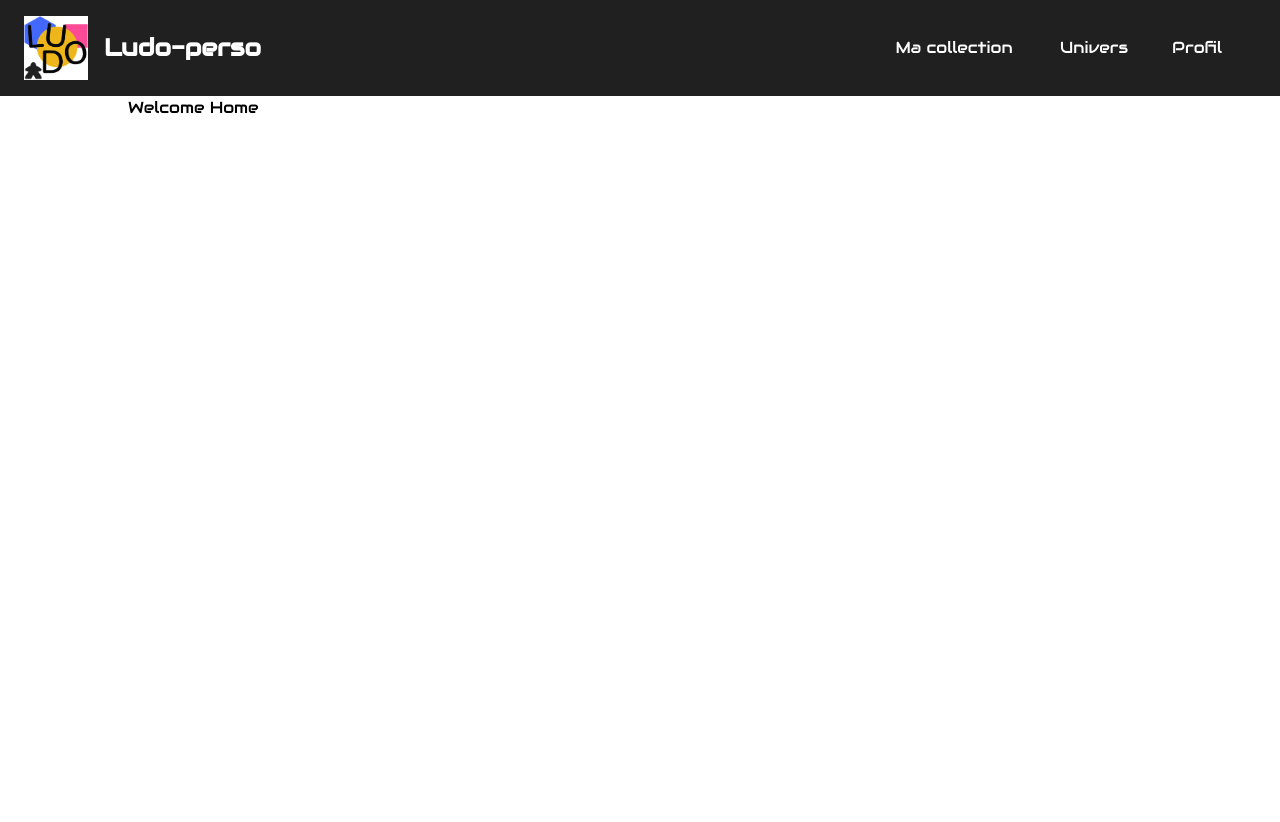
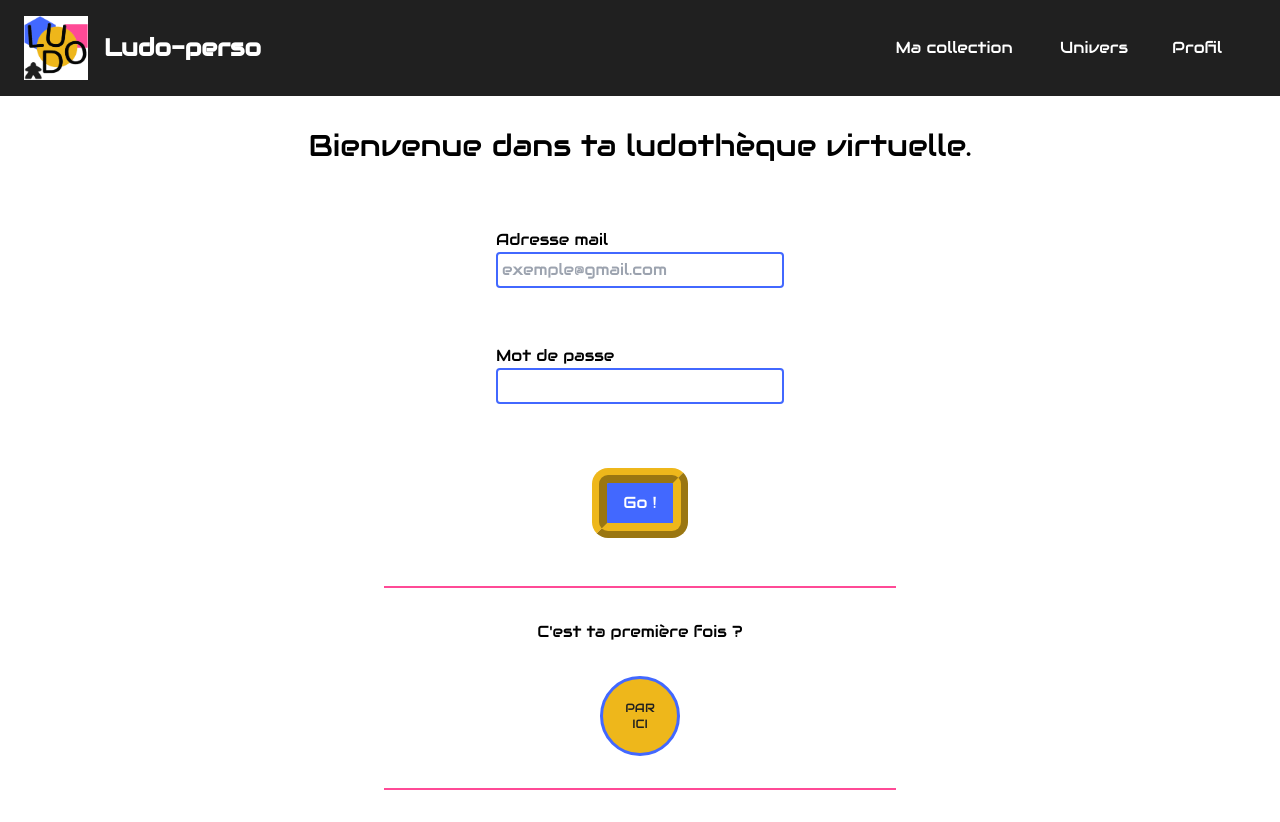
Before and after one commit to SbirLobo/ludo-perso, a React (Vite) app in the folder frontend/: page / in a window 1280 px wide. Before the commit the page ends 800 px from the top, so only its background shows below. Built offline with nearby package versions, Linux system fonts and the light colour scheme; no server answers.

Commit message:
login ok

```diff
--- a/frontend/index.html
+++ b/frontend/index.html
@@ -2,11 +2,7 @@
 <html lang="fr">
   <head>
     <meta charset="UTF-8" />
-    <link
-      rel="icon"
-      type="image/svg+xml"
-      href="./public/assets/logo/logo.png"
-    />
+    <link rel="icon" type="image/svg+xml" href="/assets/logo/logo.png" />
     <meta name="viewport" content="width=device-width, initial-scale=1.0" />
     <title>Ludo-perso</title>
   </head>
--- a/frontend/src/App.css
+++ b/frontend/src/App.css
@@ -15,4 +15,21 @@
 }
 
 @layer utilities {
+  .blueButton {
+    background-color: theme("colors.blue");
+    padding: 0.5rem 1rem;
+    border-radius: 1rem;
+    border: 4mm ridge theme("colors.yellow");
+    color: theme("colors.white");
+  }
+
+  .pinkButton {
+    background-color: theme("colors.yellow");
+    padding: 1rem 1rem;
+    border-radius: 100%;
+    border: solid theme("colors.blue");
+    color: theme("colors.dark");
+    height: 5rem;
+    width: 5rem;
+  }
 }
--- a/frontend/src/context/LudoContext.jsx
+++ b/frontend/src/context/LudoContext.jsx
@@ -5,13 +5,34 @@ const LudoContext = createContext();
 
 export function LudoProvider({ children }) {
   const [allBoardgames, setAllBoardgames] = useState([]);
+  const [user, setUser] = useState({
+    userName: "",
+    email: "",
+    password: "",
+  });
+  const [loggedInUser, setLoggedInUser] = useState({
+    id: "",
+    userName: "",
+    email: "",
+  });
 
   const propsPassing = useMemo(
     () => ({
       allBoardgames,
       setAllBoardgames,
+      user,
+      setUser,
+      loggedInUser,
+      setLoggedInUser,
     }),
-    [allBoardgames, setAllBoardgames]
+    [
+      allBoardgames,
+      setAllBoardgames,
+      user,
+      setUser,
+      loggedInUser,
+      setLoggedInUser,
+    ]
   );
 
   return (
--- a/frontend/src/pages/Home.jsx
+++ b/frontend/src/pages/Home.jsx
@@ -1,3 +1,81 @@
+import axios from "axios";
+import { useLudo } from "../context/LudoContext";
+import { useNavigate } from "react-router-dom";
+
 export default function Home() {
-  return <p>Welcome Home</p>;
+  const navigate = useNavigate();
+  const { user, setUser, loggedInUser, setLoggedInUser } = useLudo();
+  const APILOGIN = `${import.meta.env.VITE_BACKEND_URL}/login`;
+  // const APILOGOUT = `${import.meta.env.VITE_BACKEND_URL}/logout`;
+
+  const handleChange = (e) => {
+    setUser({ ...user, [e.target.name]: e.target.value });
+  };
+
+  const handleSubmitLogIn = (e) => {
+    e.preventDefault();
+    axios
+      .post(APILOGIN, { ...user }, { withCredentials: true })
+      .then((res) => {
+        setLoggedInUser({
+          id: res.data.user.id,
+          userName: res.data.user.firstname,
+          email: res.data.user.email,
+        });
+        navigate("/collection");
+      })
+      .catch((err) => console.error(err.response.data.message));
+  };
+
+  console.log(user);
+  console.log(loggedInUser);
+  return (
+    <>
+      <h1 className="text-center pt-8 text-3xl">
+        Bienvenue dans ta ludothèque virtuelle.
+      </h1>
+      <form
+        className={`flex flex-col pt-16 gap-4 items-center`}
+        onSubmit={handleSubmitLogIn}
+      >
+        <div className="">
+          <label htmlFor="email">Adresse mail</label>
+          <br />
+          <input
+            type="email"
+            name="email"
+            id="email-connection"
+            placeholder="exemple@gmail.com"
+            required
+            className="text-primary w-72 p-1 rounded border-2 border-blue"
+            onChange={handleChange}
+          />
+        </div>
+        <br />
+        <div>
+          <label htmlFor="password">Mot de passe</label>
+          <br />
+          <input
+            type="password"
+            name="password"
+            required
+            className="text-primary w-72 p-1 rounded border-2 border-blue"
+            onChange={handleChange}
+          />
+        </div>
+        <br />
+        <button type="submit" className="blueButton self-center mt-2">
+          Go !
+        </button>
+        <hr className="border-[1.5px] mt-8 border-pink w-1/2 text-center"></hr>
+      </form>
+      <div className="flex flex-col items-center ">
+        <p className="py-8">C&apos;est ta première fois ?</p>
+        <button type="button" className="pinkButton text-xs">
+          PAR ICI
+        </button>
+        <hr className="border-[1.5px] my-8 border-pink w-1/2 text-center"></hr>
+      </div>
+    </>
+  );
 }
```
Also changed, not shown: 1 other file (tests, documents, lock files or other folders).
